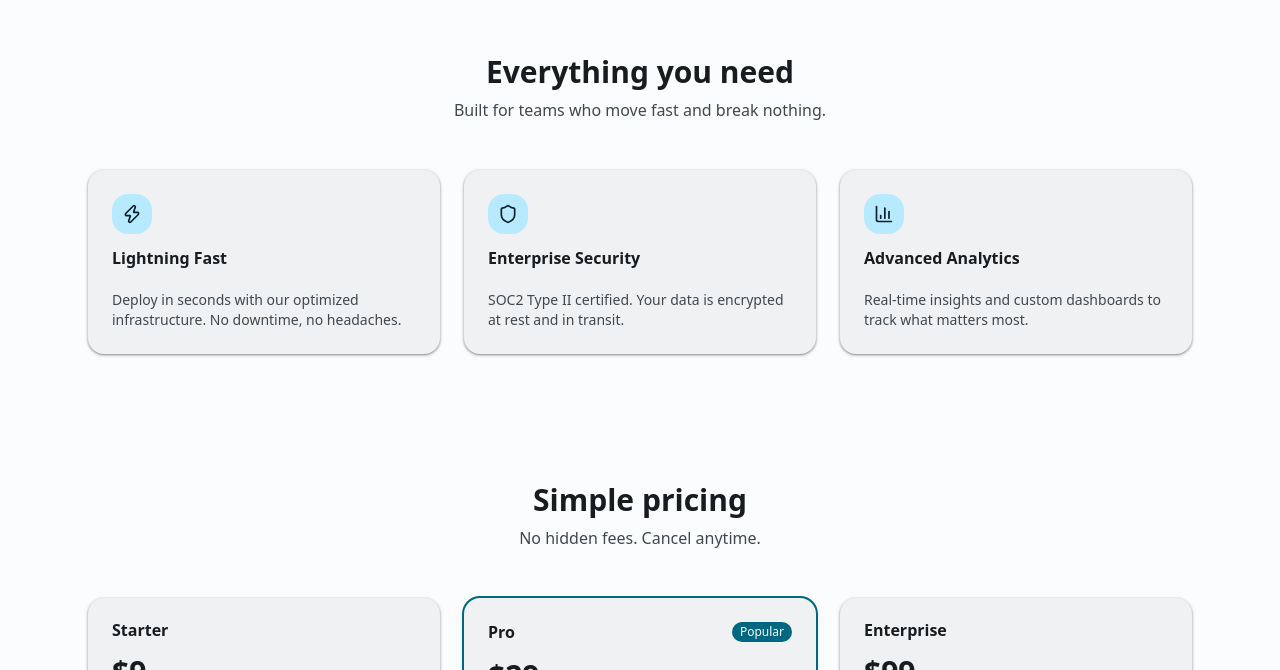
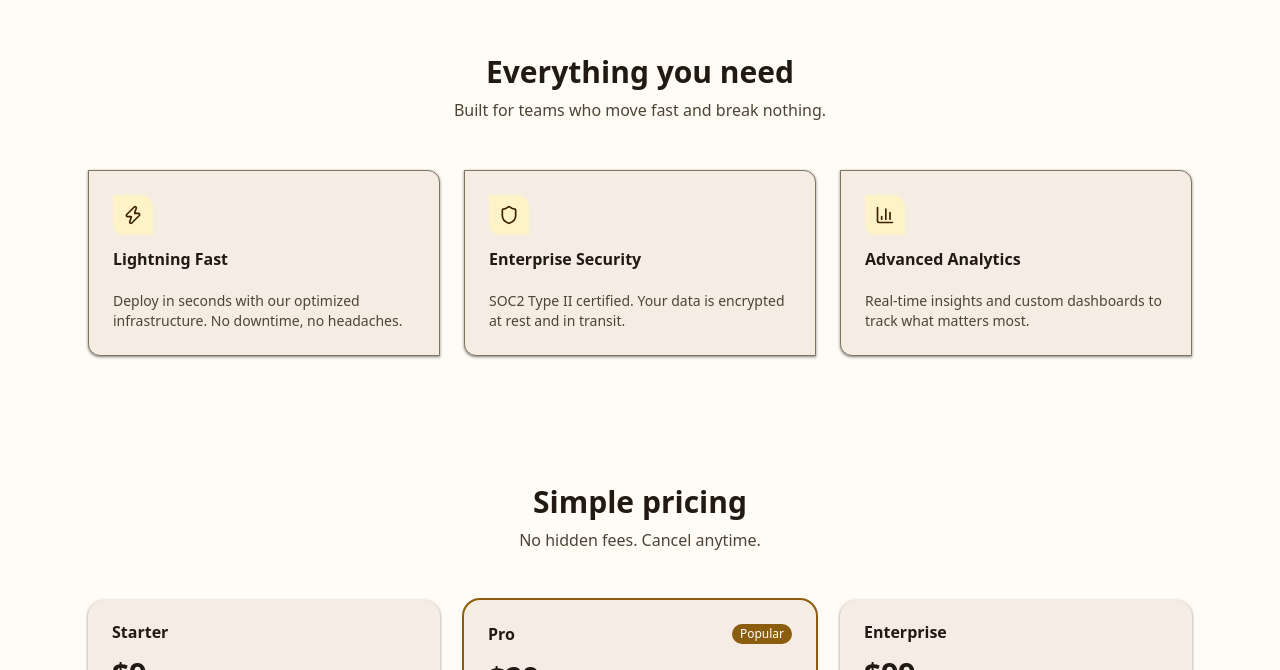
Before and after one commit to youngcharleslucas/ShadecnExample, a React (Vite) app: page /mock-site/v1 in a window 1280 px wide. Shown: the part 1046-1716 px from the top of the page. Built offline with nearby package versions, Linux system fonts and the light colour scheme.

Commit message:
Creates a hook to set the theme at the html level

```diff
--- a/src/Features/MockSiteV1/Components/FeatureCards/FeatureCards.jsx
+++ b/src/Features/MockSiteV1/Components/FeatureCards/FeatureCards.jsx
@@ -1,5 +1,6 @@
-import { Card, CardContent, CardHeader, CardTitle } from "@ui-v1/card"
+import { Card, CardContent, CardHeader, CardTitle } from "@ui-v3/card"
 import { ZapIcon, ShieldIcon, BarChart3Icon } from "lucide-react"
+import { VERSIONS } from "@/Shared/VersionHook/VersionHook"
 
 const features = [
   {
@@ -21,7 +22,7 @@ const features = [
 
 export function FeatureCards() {
   return (
-    <section id="features" className="mx-auto max-w-6xl px-6 py-16">
+    <section id="features" className={`${VERSIONS.V3} mx-auto max-w-6xl px-6 py-16`}>
       <h2 className="mb-2 text-center text-3xl font-bold text-on-surface">Everything you need</h2>
       <p className="mb-12 text-center text-muted-foreground">Built for teams who move fast and break nothing.</p>
       <div className="grid gap-6 md:grid-cols-3">
--- a/src/Features/MockSiteV1/MockSite/MockSite.jsx
+++ b/src/Features/MockSiteV1/MockSite/MockSite.jsx
@@ -4,8 +4,10 @@ import { FeatureCards } from "@/Features/MockSiteV1/Components/FeatureCards/Feat
 import { PricingTable } from "@/Features/MockSiteV1/Components/PricingTable/PricingTable"
 import { Testimonials } from "@/Features/MockSiteV1/Components/Testimonials/Testimonials"
 import { Footer } from "@/Features/MockSiteV1/Components/Footer/Footer"
+import useVersion, { VERSIONS } from "@/Shared/VersionHook/VersionHook"
 
 export function MockSiteV1() {
+  useVersion(VERSIONS.V1)
   return (
     <div className="bg-background text-foreground">
       <Navbar />
--- a/src/Features/MockSiteV2/MockSite/MockSite.jsx
+++ b/src/Features/MockSiteV2/MockSite/MockSite.jsx
@@ -4,8 +4,10 @@ import { FeatureCards } from "@/Features/MockSiteV2/Components/FeatureCards/Feat
 import { PricingTable } from "@/Features/MockSiteV2/Components/PricingTable/PricingTable"
 import { Testimonials } from "@/Features/MockSiteV2/Components/Testimonials/Testimonials"
 import { Footer } from "@/Features/MockSiteV2/Components/Footer/Footer"
+import useVersion, { VERSIONS } from "@/Shared/VersionHook/VersionHook"
 
 export function MockSiteV2() {
+  useVersion(VERSIONS.V2)
   return (
     <div className="bg-background text-foreground">
       <Navbar />
--- a/src/Features/Showcase/V1/Pages/ShowcaseV1/ShowcaseV1.jsx
+++ b/src/Features/Showcase/V1/Pages/ShowcaseV1/ShowcaseV1.jsx
@@ -1,3 +1,4 @@
+import useVersion, { VERSIONS } from "@/Shared/VersionHook/VersionHook"
 import { ButtonShowcase } from "@/Features/Showcase/V1/Components/ButtonShowcase/ButtonShowcase"
 import { CardShowcase } from "@/Features/Showcase/V1/Components/CardShowcase/CardShowcase"
 import { InputShowcase } from "@/Features/Showcase/V1/Components/InputShowcase/InputShowcase"
@@ -9,6 +10,7 @@ import { TogglesShowcase } from "@/Features/Showcase/V1/Components/TogglesShowca
 import { Separator } from "@ui-v1/separator"
 
 export function ShowcaseV1() {
+  useVersion(VERSIONS.V1)
   return (
     <div className="mx-auto max-w-5xl px-4 py-12 space-y-16">
       <div>
--- a/src/Features/Showcase/V2/Pages/ShowcaseV2/ShowcaseV2.jsx
+++ b/src/Features/Showcase/V2/Pages/ShowcaseV2/ShowcaseV2.jsx
@@ -1,3 +1,4 @@
+import useVersion, { VERSIONS } from "@/Shared/VersionHook/VersionHook"
 import { ButtonShowcase } from "@/Features/Showcase/V2/Components/ButtonShowcase/ButtonShowcase"
 import { CardShowcase } from "@/Features/Showcase/V2/Components/CardShowcase/CardShowcase"
 import { InputShowcase } from "@/Features/Showcase/V2/Components/InputShowcase/InputShowcase"
@@ -9,6 +10,7 @@ import { TogglesShowcase } from "@/Features/Showcase/V2/Components/TogglesShowca
 import { Separator } from "@ui-v2/separator"
 
 export function ShowcaseV2() {
+  useVersion(VERSIONS.V2)
   return (
     <div className="mx-auto max-w-5xl px-4 py-12 space-y-16">
       <div>
--- a/src/Features/Showcase/V3/Pages/ShowcaseV3/ShowcaseV3.jsx
+++ b/src/Features/Showcase/V3/Pages/ShowcaseV3/ShowcaseV3.jsx
@@ -7,8 +7,10 @@ import { OverlaysShowcase } from "@/Features/Showcase/V3/Components/OverlaysShow
 import { NavigationShowcase } from "@/Features/Showcase/V3/Components/NavigationShowcase/NavigationShowcase"
 import { TogglesShowcase } from "@/Features/Showcase/V3/Components/TogglesShowcase/TogglesShowcase"
 import { Separator } from "@ui-v3/separator"
+import useVersion, { VERSIONS } from "@/Shared/VersionHook/VersionHook"
 
 export function ShowcaseV3() {
+  useVersion(VERSIONS.V3)
   return (
     <div className="mx-auto max-w-5xl px-4 py-12 space-y-16">
       <div>
--- /dev/null
+++ b/src/Shared/VersionHook/VersionHook.jsx
@@ -0,0 +1,24 @@
+import { useEffect } from "react"
+
+export const VERSIONS = Object.freeze({
+  V0: '',
+  V1: 'theme-v1',
+  V2: 'theme-v2',
+  V3: 'theme-v3'
+})
+
+export default function useVersion(className) {
+  useEffect(() => {
+    if (typeof document === 'undefined') return
+
+    const target = document.documentElement
+
+    // Looks for the string value of VERSIONS, like theme-v1
+    if (Object.values(VERSIONS).includes(className)) {
+      target.classList.add(className)
+    }
+    return () => {
+      target.classList.remove(className)
+    }
+  }, [className])
+}
```
Also changed, not shown: 2 other files (tests, documents, lock files or other folders).
